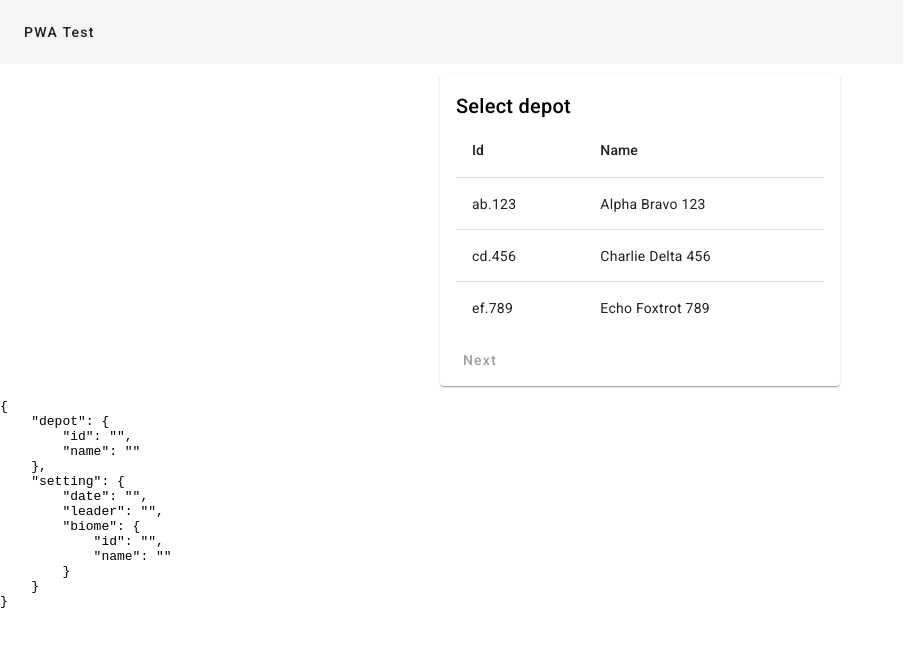
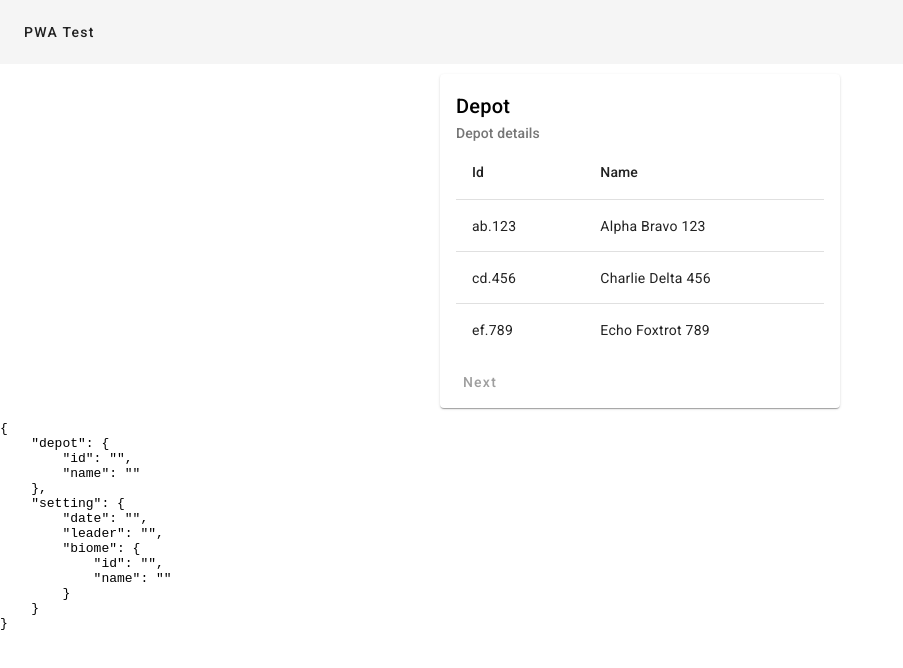
Before and after one commit to MattKuhn123/pwa-test, an Angular app in the folder client/: page / in a window 1280 px wide. Shown: the top 668 px of the page, without its empty margins (0-903 px from the left). Built offline with nearby package versions, Linux system fonts and the light colour scheme.

Commit message:
subtitle

```diff
--- a/client/src/app/depots/depot.component.ts
+++ b/client/src/app/depots/depot.component.ts
@@ -12,7 +12,8 @@ import { StatesService } from '../states.service';
   template: `
   <mat-card>
     <mat-card-header>
-      <mat-card-title>Select depot</mat-card-title>
+      <mat-card-title>Depot</mat-card-title>
+      <mat-card-subtitle>Depot details</mat-card-subtitle>
     </mat-card-header>
     <mat-card-content>
       <table *ngIf="depots.length" mat-table [dataSource]="depots">
--- a/client/src/app/setting/setting.component.ts
+++ b/client/src/app/setting/setting.component.ts
@@ -12,7 +12,8 @@ import { StatesService } from '../states.service';
   template: `
   <mat-card [formGroup]="formGroup">
     <mat-card-header>
-      <mat-card-title>Enter the setting</mat-card-title>
+      <mat-card-title>Setting</mat-card-title>
+      <mat-card-subtitle>Setting details</mat-card-subtitle>
     </mat-card-header>
     <mat-card-content>
       <mat-form-field formGroupName="biome" *ngIf="biomes.length">
```
